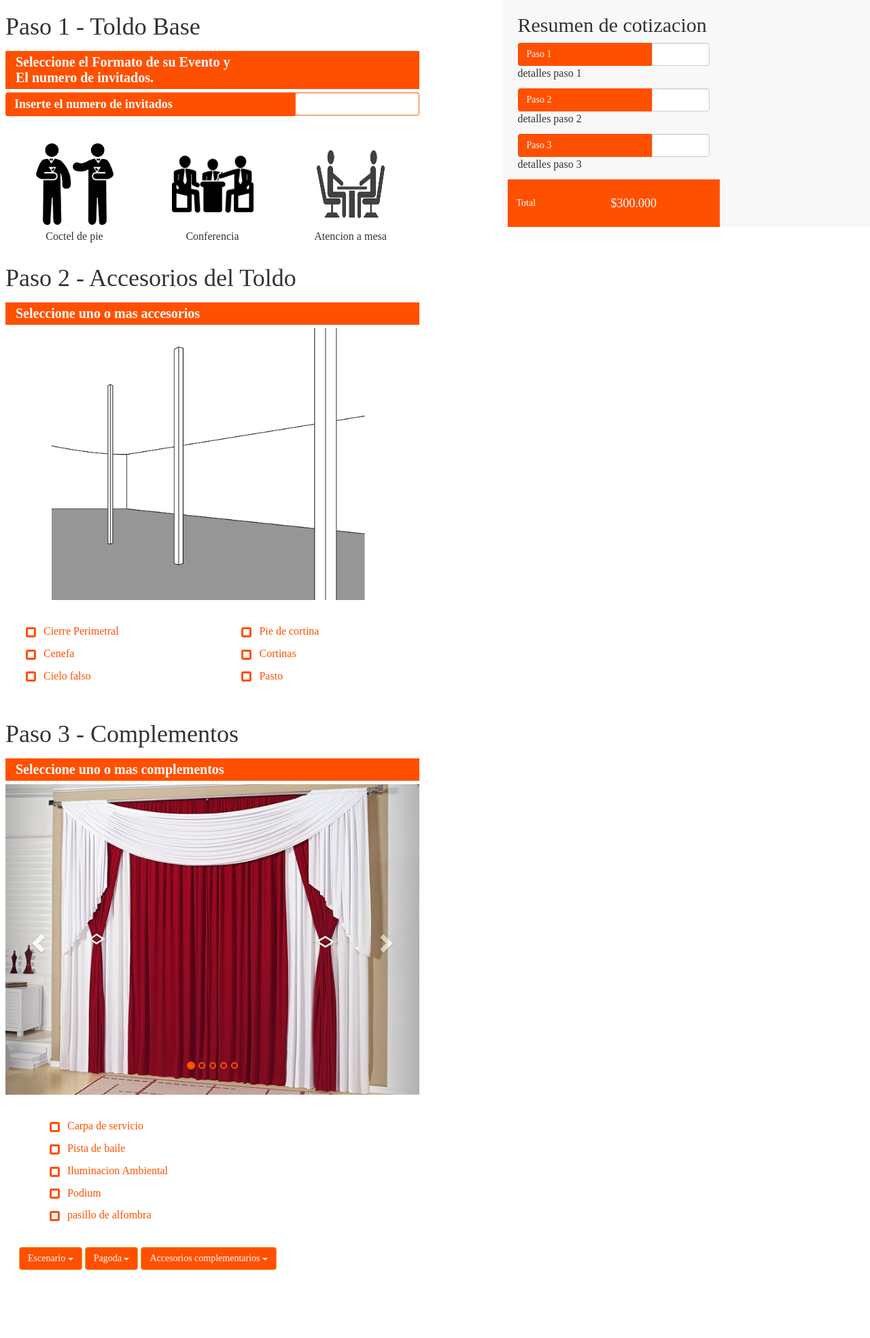
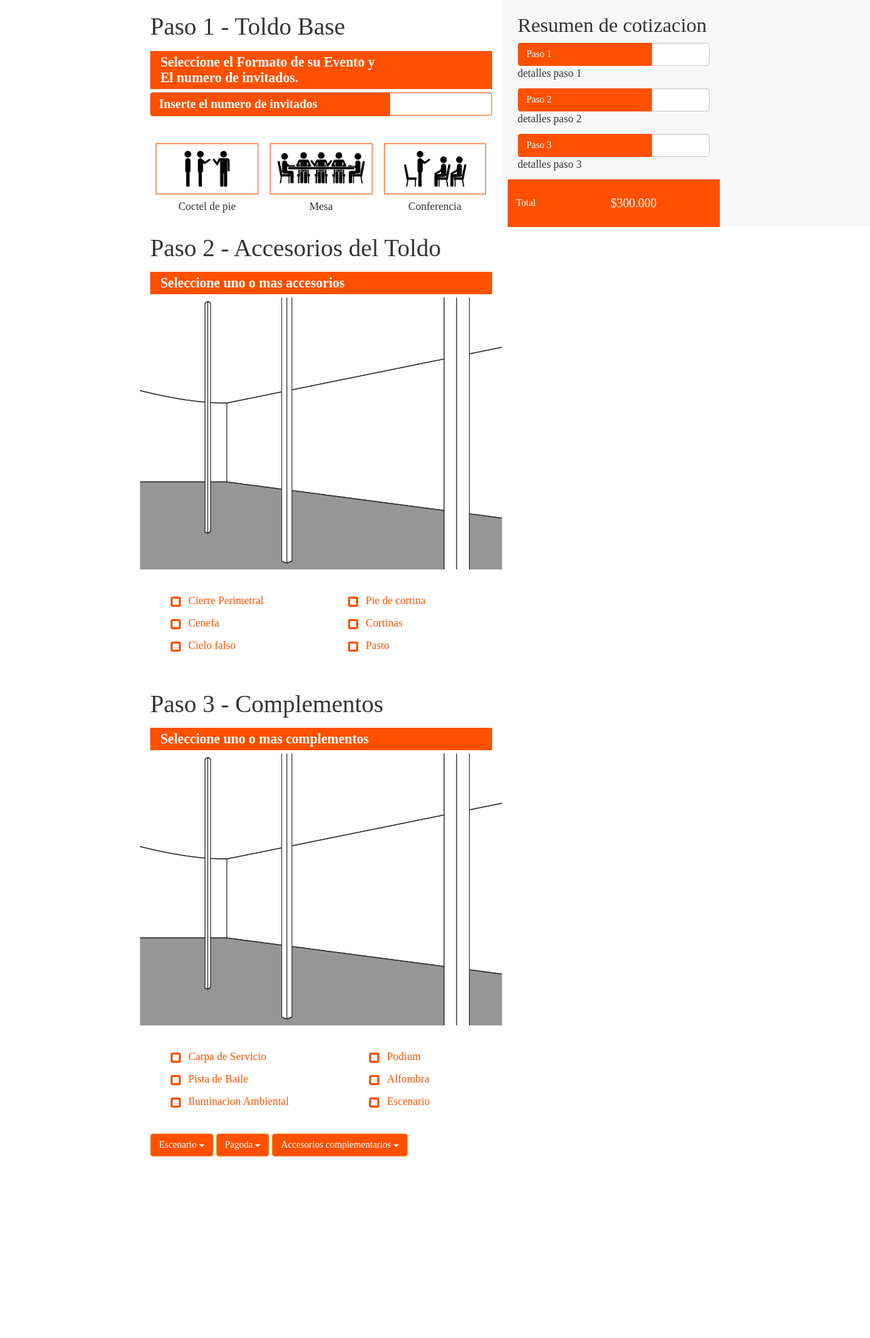
Before and after one commit to jovicon/Steward-Carpas, a PHP site: page / in a window 1280 px wide. Shown: the whole page at 68% size. After the commit the page ends 1702 px from the top, so only its background shows below. Run offline with PHP 8.4, Linux system fonts and the light colour scheme; some web fonts are replaced.

Commit message:
cambio de font, Faltante

```diff
--- a/css/styles.css
+++ b/css/styles.css
@@ -139,7 +139,7 @@ input {
 }
 
 /* latops and pc */
-@media (min-width: 1024px){
+@media (min-width: 992px){
     .quote-fixed {
       clear:both;
       position:fixed;
@@ -152,22 +152,51 @@ input {
       width:25%;
       border-radius:0px;
     }
+
+
+      .buttom-image, .buttom-image2,
+      .buttom-image3 {
+          /*border:solid 2px #ff5000;*/
+          width:90%;
+          margin-left:5%;
+        }
+
+        .buttom-image:hover, .buttom-image2:hover,
+        .buttom-image3:hover {
+            /*border:solid 2px #ff5000;*/
+            width:95%;
+            margin-left:5%;
+            transition: 0.5s ease;
+          }
+
+          .buttom-image:focus, .buttom-image2:focus,
+          .buttom-image3:focus {
+              /*border:solid 2px #ff5000;*/
+              background-color: rgba(255,80,0,0.4);
+            }
 }
 /* end laptops and pc */
 
 /* tablet s > l */
 @media (min-width: 426px){
 
-    .buttom-image, .buttom-image2 {
-        width:120px;
-        height:120px;
-    }
+  .buttom-image:focus, .buttom-image2:focus,
+  .buttom-image3:focus {
+    /*border:solid 2px #ff5000;*/
+    /*box-sizing: none;*/
+    outline: 0;
+  }
 
+    .buttom-image, .buttom-image2,
     .buttom-image3 {
-        width:120px;
-        height:120px;
+        /*border:solid 2px #ff5000;*/
         padding:10px;
-    }
+      }
+
+      .buttom-image:hover, .buttom-image2:hover,
+      .buttom-image3:hover {
+        /*background-color:rgba(255,80,0,0.5);*/
+      }
 }
 /* end tablet s > l*/
 
@@ -205,13 +234,18 @@ input {
 
   .buttom-image, .buttom-image2,
   .buttom-image3 {
-      border:solid 2px #ff5000;
+      /*border:solid 2px #ff5000;*/
       padding:10px;
     }
 
     .buttom-image:hover, .buttom-image2:hover,
     .buttom-image3:hover {
-      background-color:rgba(255,80,0,0.5);
+      /*background-color:rgba(255,80,0,0.5);*/
+    }
+
+    .buttom-image:focus, .buttom-image2:focus,
+    .buttom-image3:focus {
+      border:solid 2px #ff5000;
     }
 
     .option-button {
@@ -220,12 +254,12 @@ input {
 
     .the-buttons {
         display:block;
-        width:40%;
+        width:60%;
         margin:0 auto;
     }
 
     .the-buttons2 {
-        width:80%;
+        width:100%;
     }
 
    .center-text {
@@ -362,6 +396,7 @@ input {
 
   .navbar-header {
     width:100%;
+    margin:0;
   }
 
   .navbar-collapse.collapse {
@@ -375,12 +410,9 @@ input {
   .botton{
     width:100%;
   }
+}
 
-  .navbar-header{
-    width:100%;
-    margin:0;
-  }
-}
+
 
 @media (max-width: 767px){
   .navbar-collapse {
@@ -407,7 +439,7 @@ input {
 
   }
 
-  @media (min-width: 768px) and (max-width: 992px) {
+  @media (min-width: 768px) and (max-width: 991px) {
     .navbar-toggle {
       display:inline-block;
     }
@@ -520,7 +552,7 @@ input {
   }
 
   .img_vision {
-    margin-left:13%;
+    margin-left:0%;
   }
 }
 
@@ -546,13 +578,35 @@ input {
 }
 
 
-@media (min-width: 769px) and (max-width:1024px) {
+@media (min-width: 769px) and (max-width:991px) {
   .quote-fixed {
     clear:both;
     position:fixed;
-    margin-left:-15px;
-    top:0;
+    margin-left:-0px;
     z-index:100;
   }
 }
+
+  .buttom-image, .buttom-image2,
+  .buttom-image3 {
+    border:solid 1px #ff5000;
+    /*margin-right:5px;*/
+  }
 /* end cotizacion */
+
+@media (max-width: 991px) {
+  .buttom-image:focus, .buttom-image2:focus,
+  .buttom-image3:focus {
+      /*border:solid 2px #ff5000;*/
+      background-color:rgba(255,80,0,0.4);
+      /*width:90%;*/
+    }
+
+    .buttom-image, .buttom-image2,
+    .buttom-image3 {
+        /*border:solid 2px #ff5000;*/
+        /*background-color:rgba(255,80,0,0.4);*/
+        width:90%;
+        margin-left:5%;
+      }
+}
--- a/home.html
+++ b/home.html
@@ -34,7 +34,7 @@
         <div class="container">
 
           <!-- paso 1,2,3 -->
-          <div class="total-width col-xs-12 col-md-6">
+          <div class="total-width col-xs-12 col-md-5 col-md-push-2">
 
             <!-- paso 1 en la cotizacion de carpas -->
             <section class="global">
@@ -80,7 +80,7 @@
 
                             <div class="col-xs-12 col-md-12 option-button">
 
-                                <input id="boton01" class="buttom-image" type="image" src="img/coctel_de_pie.png" value="insertar imagen"/>
+                                <input id="boton01" class="buttom-image" type="image" src="img/paso1/de_pie.png" value="coctel_pie"/>
                                 <p class="text-align">Coctel de pie</p>
 
                             </div>
@@ -91,8 +91,8 @@
 
                             <div class="col-xs-12 col-md-12 option-button">
 
-                                <input id="boton02" class="buttom-image2" type="image" src="img/conferencia.png" value="insertar imagen"/>
-                                <p class="text-align">Conferencia</p>
+                                <input id="boton02" class="buttom-image2" type="image" src="img/paso1/silla_con_mesa.png" value="mesa"/>
+                                <p class="text-align">Mesa</p>
 
                             </div>
 
@@ -102,8 +102,8 @@
 
                             <div class="col-xs-12">
 
-                                <input id="boton03" class="buttom-image3" type="image" src="img/descargamesa2.png" value="insertar imagen"/>
-                                <p class="text-align">Atencion a mesa</p>
+                                <input id="boton03" class="buttom-image3" type="image" src="img/paso1/silla_sin_mesa.png" value="conferencia"/>
+                                <p class="text-align">Conferencia</p>
 
                             </div>
 
@@ -167,7 +167,7 @@
                     <!--imagen dinamica -->
                     <div class="row">
 
-                      <section class="img_vision col-md-push-1">
+                      <section class="img_vision">
 
                         <img class="img-responsive img_paso2 perimetral" src="img/paso2/cierre.png" id="img01"/>
                         <img class="img-responsive img_paso2" src="img/paso2/cenefa.png" id="img02" />
@@ -247,106 +247,64 @@
                     </div>
                     <!--end barra de mensaje -->
 
-                    <!-- imagen de accesorios -->
+                    <!-- imagen dinamica -->
                     <div class="row">
 
-                        <div class="col-xs-12">
+                      <section class="img_vision">
 
-                            <!-- slider -->
-                            <section id="mySlide" class="carousel slide">
+                        <img class="img-responsive img_paso2 perimetral" src="img/paso2/cierre.png" id="img07"/>
+                        <img class="img-responsive img_paso2" src="img/paso2/cenefa.png" id="img08" />
+                        <img class="img-responsive img_paso2" src="img/paso2/cielo2.png" id="img09"/>
+                        <img class="img-responsive img_paso2" src="img/paso2/cortinas.png" id="img10"/>
+                        <img class="img-responsive img_paso2" src="img/paso2/pasto.png" id="img11"/>
+                        <img class="img-responsive img_paso2 bas_right" src="img/paso2/pie_cortina.png" id="img12"/>
+                        <img class="img-responsive static-image" src="img/paso2/imagen_base.png" />
 
-                              <!-- lista de imagenes -->
-                              <ol class="carousel-indicators">
-                                <li data-target="#mySlide" data-slide-to="0" class="active"></li>
-                                <li data-target="#mySlide" data-slide-to="1"></li>
-                                <li data-target="#mySlide" data-slide-to="2"></li>
-                                <li data-target="#mySlide" data-slide-to="3"></li>
-                                <li data-target="#mySlide" data-slide-to="4"></li>
-                              </ol>
-                              <!-- end lista de imagenes -->
+                      </section>
 
-                              <!-- imagenes de slide -->
-                              <div class="carousel-inner">
+                    </div>
+                    <!-- end imagen dinamica -->
 
-                                <div class="item active">
-                                  <img src="img/img3.jpg" class="adaptar" alt="">
+                    <!-- botones de imagenes -->
+                    <div class="row">
+
+                      <form class="my_form">
+
+                        <div class="checkbox display-flex">
+
+                          <div class="">
+
+                            <input type="checkbox" name="checkbox07" id="checkbox07">
+                            <label  class="non-white" for="checkbox07">Carpa de Servicio</label>
+
+                            <input type="checkbox" name="checkbox08" id="checkbox08">
+                            <label class="non-white" for="checkbox08">Pista de Baile</label>
+
+                            <input type="checkbox" name="checkbox09" id="checkbox09">
+                            <label class="non-white" for="checkbox09">Iluminacion Ambiental</label>
+
                           </div>
 
-                                <div class="item">
-                                  <img src="img/img2.jpg" class="adaptar" alt="">
-                                </div>
+                          <div class="">
 
-                                <div class="item">
-                                  <img src="img/img1.jpg" class="adaptar" alt="">
-                                </div>
+                            <input type="checkbox" name="checkbox10" id="checkbox10">
+                            <label class="non-white" for="checkbox10">Podium</label>
 
-                                <div class="item">
-                                  <img src="img/img4.jpg" class="adaptar" alt="">
-                                </div>
+                            <input type="checkbox" name="checkbox11" id="checkbox11">
+                            <label class="non-white" for="checkbox11">Alfombra</label>
 
-                                <div class="item">
-                                  <img src="img/img5.jpg" class="adaptar" alt="">
+                            <input type="checkbox" name="checkbox12" id="checkbox12">
+                            <label class="non-white" for="checkbox12">Escenario</label>
+
                           </div>
 
                         </div>
 
-                              <a href="#mySlide" class="left carousel-control" data-slide="prev"><span class="glyphicon glyphicon-chevron-left"></span></a>
-                              <a href="#mySlide" class="right carousel-control" data-slide="next"><span class="glyphicon glyphicon-chevron-right"></span></a>
-
-                            </section>
-                            <!-- end imagenes de slide-->
+                      </form>
 
                     </div>
+                    <!-- end botones de imagenes -->
 
-                    </div>
-                    <!-- imagen de accesorios -->
-
-                    <!-- botones imaginarios de seleccion -->
-                    <div class="the-buttons the-buttons2" style="display:none;">
-
-                        <div class="row">
-
-                            <div class="col-xs-12 col-md-12">
-                              <form name="miFormulario" action="index.html" method="post">
-                                <input data-target="#mySlide" data-slide-to="0" class="main-color-buttons" type="button" value="cierre perimetral" name="miCheck0"/>
-                                <input data-target="#mySlide" data-slide-to="1" class="main-color-buttons" type="button" value="cortinaje perimetral" name="miCheck1"/>
-                                <input data-target="#mySlide" data-slide-to="2" class="main-color-buttons" type="button" value="cenefa y pies de cotina" name="miCheck2"/>
-                                <input data-target="#mySlide" data-slide-to="3" class="main-color-buttons" type="button" value="cielo falso" name="miCheck3"/>
-                                <input data-target="#mySlide" data-slide-to="4" class="main-color-buttons" type="button" value="pasto sintetico o alfombra" name="miCheck4"/>
-                              </form>
-                            </div>
-
-                        </div>
-
-                    </div>
-                    <!-- end botones imaginarios de seleccion -->
-
-
-                    <!-- botones de ejemplo -->
-                    <div class="wrap">
-
-                      <form class="my_form">
-
-                        <div class="checkbox">
-
-                          <input type="checkbox" name="checkbox4" id="checkbox4">
-                          <label for="checkbox4" onclick="moveImage0()">Carpa de servicio</label>
-
-                          <input type="checkbox" name="checkbox5" id="checkbox5">
-                          <label for="checkbox5" onclick="moveImage1()">Pista de baile</label>
-
-                          <input type="checkbox" name="checkbox6" id="checkbox6">
-                          <label for="checkbox6" onclick="moveImage2()">Iluminacion Ambiental</label>
-
-                          <input type="checkbox" name="checkbox7" id="checkbox7">
-                          <label for="checkbox7" onclick="moveImage3()">Podium</label>
-
-                          <input type="checkbox" name="checkbox8" id="checkbox8">
-                          <label for="checkbox8" onclick="moveImage4()">pasillo de alfombra</label>
-
-                        </div>
-
-                      </form>
 
                     <!-- conjunto de botones -->
                     <div class="btn-group">
@@ -391,7 +349,7 @@
                     </div>
                     <!-- end conjunto de botones -->
 
-                    </div>
+
                     <!-- end botones de ejemplo -->
 
                 </div>
@@ -403,7 +361,7 @@
           <!--end paso 1,2,3 -->
 
           <!-- cotizacion -->
-          <div class="col-xs-12 col-md-3 col-md-push-1">
+          <div class="col-xs-12 col-md-3 col-md-push-2">
 
             <section class="botton quote-fixed">
 
```
Also changed, not shown: js/scripts.js (+44 -17 lines), img/coctel_de_pie.png (deleted), img/conferencia.png (deleted), img/descargamesa2.png (deleted), img/mesa1.png (deleted), img/paso1/de_pie.png (added), img/paso1/silla_con_mesa.png (added), img/paso1/silla_sin_mesa.png (added), img/paso2/cenefa.png, img/paso2/cielo2.png, img/paso2/cierre.png, img/paso2/cortinas.png, img/paso2/imagen_base.png, img/paso2/pasto.png, 1 more files. Lines whose indentation alone changed are shown as unchanged.
